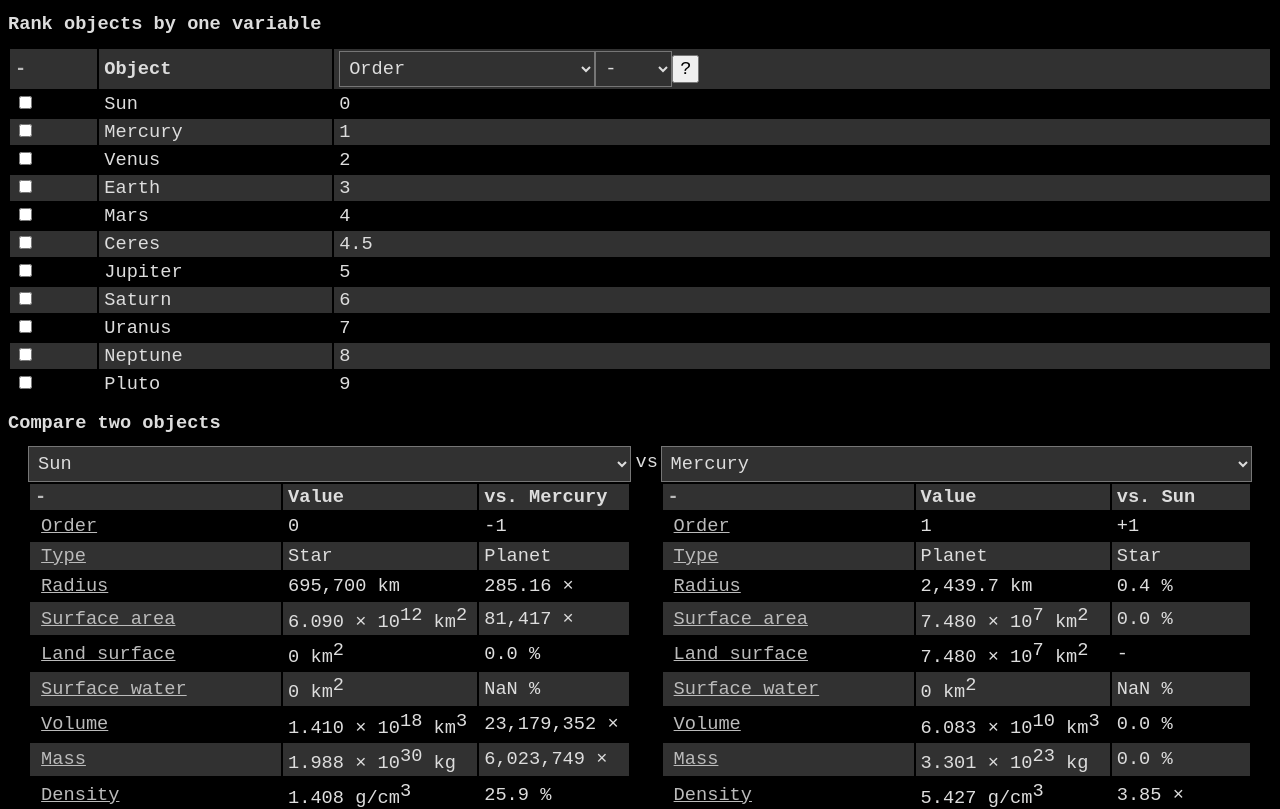
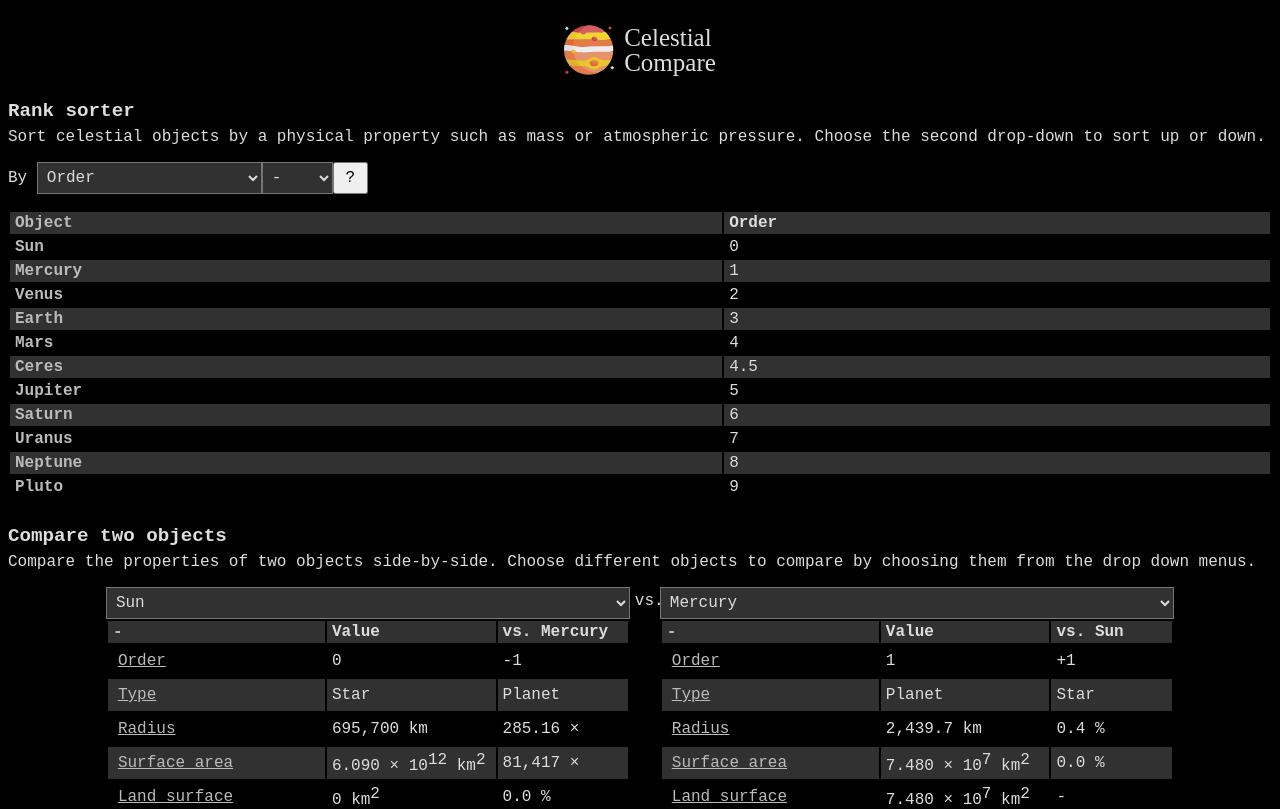
Before and after one commit to sirkoik/Celestial-Compare, a React (Create React App) app: page / in a window 1280 px wide. Shown: the top 809 px of the page. Built offline with nearby package versions, Linux system fonts and the light colour scheme.

Commit message:
Improved styling, added logo, added descriptions

```diff
--- a/src/App.css
+++ b/src/App.css
@@ -1,11 +1,16 @@
 * {
   font-family: monospace;
-  font-size: 14pt;
+  font-size: 12pt;
 }
 
 body {
   background: #000;
   color: #ddd;
+}
+
+h1 {
+  font-size: 120%;
+  margin-bottom: -10px;
 }
 
 div.select {
@@ -41,6 +46,23 @@ table tr:nth-child(even) {
   background: rgb(49, 49, 49);
 }
 
+table thead:hover,
+table tr:nth-child(even):hover,
+table tr:nth-child(odd):hover {
+  background: #ccc;
+  color: #000;
+}
+
+/* Thanks to help from https://stackoverflow.com/a/7217397/5511776 */
+table thead:hover,
+table tr:nth-child(even):hover td,
+table tr:nth-child(odd):hover td,
+table tr:nth-child(even):hover button,
+table tr:nth-child(odd):hover button {
+  background: #ccc;
+  color: #000;
+}
+
 table tr td:first-child {
   color: #bbb;
   font-weight: bold;
@@ -60,3 +82,8 @@ table td {
   padding-left: 5px;
   padding-right: 10px;
 }
+
+button {
+  padding: 5px;
+  min-width: 35px;
+}
--- a/src/App.js
+++ b/src/App.js
@@ -1,12 +1,14 @@
 // import logo from './logo.svg';
 import "./App.css";
 
+import Header from "./Components/UI/Header";
 import SortCompare from "./Components/SortCompare/SortCompare";
 import SidebySideCompare from "./Components/SidebySideCompare/SideBySideCompare";
 
 function App() {
   return (
     <div className="App">
+      <Header />
       <SortCompare />
       <SidebySideCompare />
     </div>
--- a/src/Components/SidebySideCompare/SideBySideCompare.js
+++ b/src/Components/SidebySideCompare/SideBySideCompare.js
@@ -27,6 +27,10 @@ const SideBySideCompare = () => {
   return (
     <>
       <h1>Compare two objects</h1>
+      <p>
+        Compare the properties of two objects side-by-side. Choose different
+        objects to compare by choosing them from the drop down menus.
+      </p>
       <div className={classes.Compare}>
         <div className={classes["CompareSide-Container"]}>
           <select onChange={comp1Handler} value={id1}>
--- a/src/Components/SortCompare/SortCompare.js
+++ b/src/Components/SortCompare/SortCompare.js
@@ -1,5 +1,5 @@
 import React, { useContext } from "react";
-import { processNumber } from "../../shared/numbers";
+import { friendlyExponent, processNumber } from "../../shared/numbers";
 import ObjectContext from "../../store/ObjectContext";
 import classes from "./SortCompare.module.css";
 
@@ -22,9 +22,9 @@ const SortCompare = () => {
 
     return (
       <tr key={object.name}>
-        <td>
+        {/* <td>
           <input type="checkbox" name={`compare-${object.id}`} />
-        </td>
+        </td> */}
         <td>{object.name}</td>
         <td>
           {objValOut || 0} {objCtx.fieldAttr.unit}
@@ -39,6 +39,8 @@ const SortCompare = () => {
 
   const sortSelects = (
     <>
+      <p>
+        By&nbsp;
         <select name="obj-sorter" onChange={objCtx.sorterHandler}>
           {fieldList}
         </select>
@@ -47,22 +49,32 @@ const SortCompare = () => {
           <option value="asc">Up</option>
           <option value="desc">Down</option>
         </select>
-      <button onClick={objCtx.descHandler.bind(null, objCtx.sortBy)}>?</button>
+        <button onClick={objCtx.descHandler.bind(null, objCtx.sortBy)}>
+          ?
+        </button>
+      </p>
     </>
   );
 
+  const friendlyName = objCtx.fieldAttrsObj[objCtx.sortBy].name;
+
   return (
     <div className={classes.SortCompare}>
-      <h1>Rank objects by one variable</h1>
+      <h1>Rank sorter</h1>
+      <p>
+        Sort celestial objects by a physical property such as mass or
+        atmospheric pressure. Choose the second drop-down to sort up or down.
+      </p>
       {/* <p>
         Objects, sorted by {objCtx.fieldAttr.name}, {sortDirectionText}.
       </p> */}
+      {sortSelects}
       <table>
         <thead>
           <tr>
-            <td>-</td>
+            {/* <td>-</td> */}
             <td>Object</td>
-            <td>{sortSelects}</td>
+            <td>{friendlyName}</td>
           </tr>
         </thead>
         <tbody>{sortedObjects}</tbody>
--- a/src/Components/SortCompare/SortCompare.module.css
+++ b/src/Components/SortCompare/SortCompare.module.css
@@ -1,4 +1,5 @@
 .SortCompare {
+  margin-bottom: 25px;
   width: 100%;
 }
 
--- /dev/null
+++ b/src/Components/UI/Header.js
@@ -0,0 +1,20 @@
+import React from "react";
+import logoImage from "../../assets/jupiter.svg";
+import classes from "./Header.module.css";
+
+const Header = () => {
+  return (
+    <div className={classes.Header}>
+      <div>
+        <img className={classes.LogoImage} src={logoImage} alt="Logo" />
+      </div>
+      <div className={classes.LogoText}>
+        Celestial
+        <br />
+        Compare
+      </div>
+    </div>
+  );
+};
+
+export default Header;
--- /dev/null
+++ b/src/Components/UI/Header.module.css
@@ -0,0 +1,17 @@
+.Header {
+  margin-top: 25px;
+  margin-bottom: 20px;
+
+  display: flex;
+  justify-content: center;
+}
+
+.Header .LogoImage {
+  width: 50px;
+}
+
+.Header .LogoText {
+  margin-left: 10px;
+  font: 25px ui-rounded;
+  line-height: 25px;
+}
```
Also changed, not shown: src/assets/jupiter.svg (added). Lines whose indentation alone changed are shown as unchanged.
